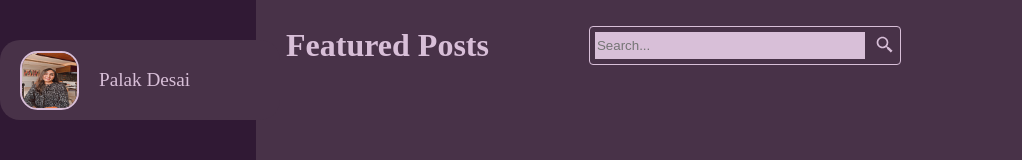
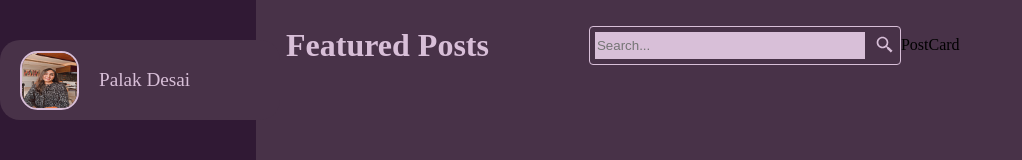
Before and after one commit to palakdesai4501/DigiCafe, a React (Vite) app: page / in a window 1280 px wide. Shown: the top 160 px of the page, without its empty margins (0-1022 px from the left). Built offline with nearby package versions, Linux system fonts and the light colour scheme.

Commit message:
Feature: Added PostCard Component

```diff
--- /dev/null
+++ b/src/components/PostCard.jsx
@@ -0,0 +1,11 @@
+import React from 'react'
+
+const PostCard = () => {
+  return (
+    <div className='postcard-container'>
+      PostCard
+    </div>
+  )
+}
+
+export default PostCard
--- a/src/components/Title.jsx
+++ b/src/components/Title.jsx
@@ -1,7 +1,7 @@
 import React from "react";
 import { useState } from "react";
 import { BiSearchAlt2 } from "react-icons/bi";
-
+import PostCard from "./PostCard";
 
 const Title = ({ title, onSearch }) => {
   const [searchText, setSearchText] = useState("");
@@ -22,6 +22,7 @@ const Title = ({ title, onSearch }) => {
         />
         <BiSearchAlt2 className="search-icon" onClick={handleSearch} />
       </div>
+      <PostCard />
     </div>
   );
 };
```
